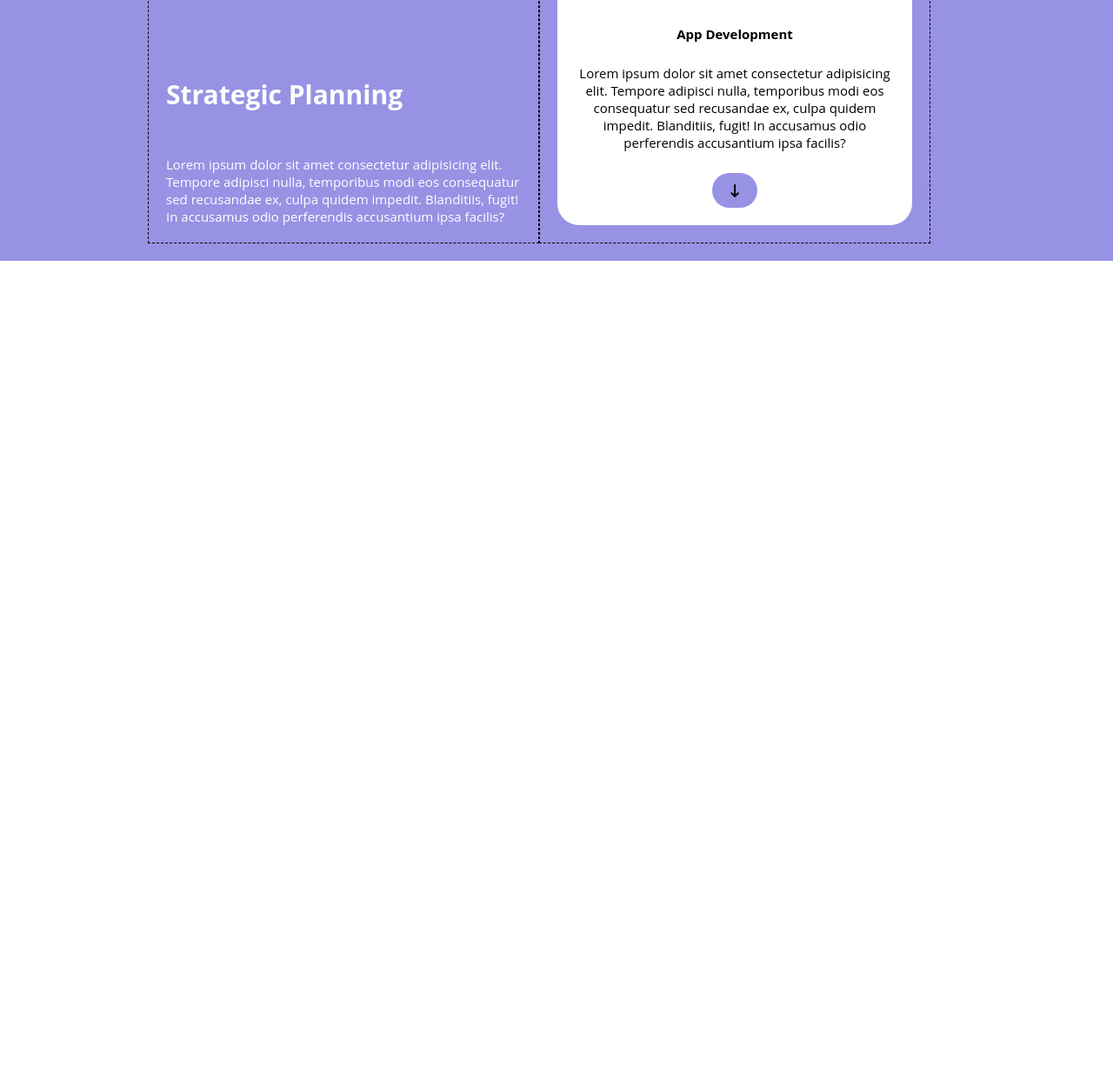
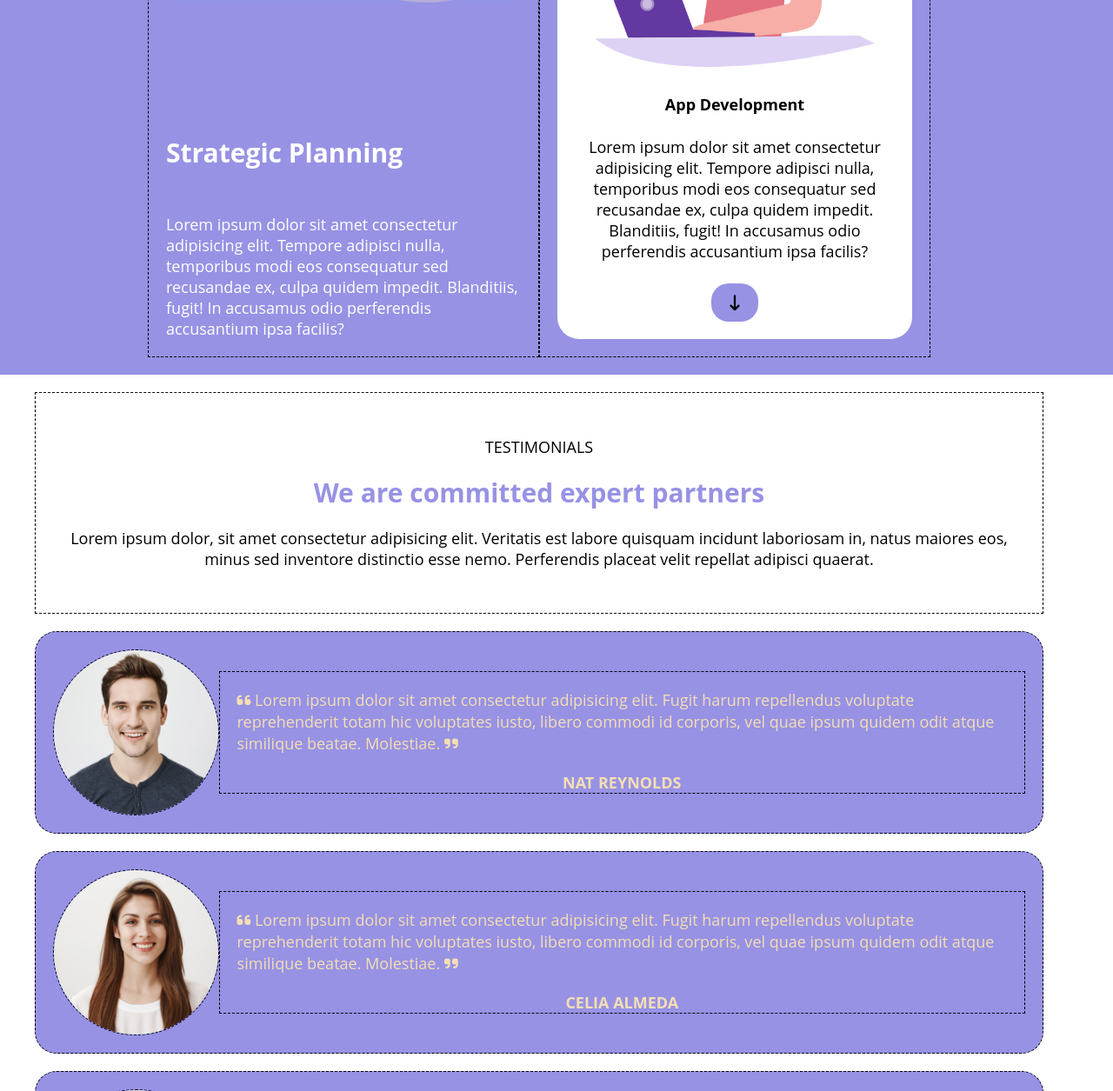
Before and after one commit to giorgettaR/htmlcss-responsive-layout, a plain HTML site: page index.html in a window 1280 px wide. Shown: the part 1545-2800 px from the top of the page at 87% size. Before the commit the page ends 1845 px from the top, so only its background shows below. Drawn offline with Linux system fonts and the light colour scheme.

Commit message:
ADD: html/css - testimonials section FIX: css - body font-size

```diff
--- a/index.html
+++ b/index.html
@@ -98,6 +98,48 @@
             </div>
         </section>
         <section class="testimonials">
+            <div class="container">
+                <div class="row">
+                    <div class="head">
+                        <div class="little">TESTIMONIALS</div>
+                        <div class="title">We are committed expert partners</div>
+                        <div class="hook">Lorem ipsum dolor, sit amet consectetur adipisicing elit. Veritatis est labore quisquam incidunt laboriosam in, natus maiores eos, minus sed inventore distinctio esse nemo. Perferendis placeat velit repellat adipisci quaerat.</div>
+                    </div>
+                    <div class="card flex">
+                        <div class="photo col-4"><img src="./img/testimonial1.jpg" alt=""></div>
+                        <div class="quote">
+                            <div class="text">
+                                <i class="fa-solid fa-quote-left"></i>
+                                Lorem ipsum dolor sit amet consectetur adipisicing elit. Fugit harum repellendus voluptate reprehenderit totam hic voluptates iusto, libero commodi id corporis, vel quae ipsum quidem odit atque similique beatae. Molestiae.
+                                <i class="fa-solid fa-quote-right"></i>
+                            </div>
+                            <div class="name">NAT REYNOLDS</div>
+                        </div>
+                    </div>
+                    <div class="card flex">
+                        <div class="photo"><img src="./img/testimonial2.jpg" alt=""></div>
+                        <div class="quote">
+                            <div class="text">
+                                <i class="fa-solid fa-quote-left"></i>
+                                Lorem ipsum dolor sit amet consectetur adipisicing elit. Fugit harum repellendus voluptate reprehenderit totam hic voluptates iusto, libero commodi id corporis, vel quae ipsum quidem odit atque similique beatae. Molestiae.
+                                <i class="fa-solid fa-quote-right"></i>
+                            </div>
+                                <div class="name">CELIA ALMEDA</div>
+                        </div>
+                    </div>
+                    <div class="card flex">
+                        <div class="photo"><img src="./img/testimonial3.jpg" alt=""></div>
+                        <div class="quote">
+                            <div class="text">
+                                <i class="fa-solid fa-quote-left"></i>
+                                Lorem ipsum dolor sit amet consectetur adipisicing elit. Fugit harum repellendus voluptate reprehenderit totam hic voluptates iusto, libero commodi id corporis, vel quae ipsum quidem odit atque similique beatae. Molestiae.
+                                <i class="fa-solid fa-quote-right"></i>
+                            </div>
+                            <div class="name">BOB ROBERTS</div>
+                        </div>
+                    </div>
+                </div>
+            </div>
         </section>
         <section class="benefits">
         </section>
--- a/style.css
+++ b/style.css
@@ -58,7 +58,7 @@ img {
     @media screen and (min-width: 1200px) {
 
         body {
-            font-size: 15px;
+            font-size: 18px;
         }
         .container {
             width: 1200px;
@@ -269,12 +269,6 @@ body {
 
     /* QUARY PLANNING-------------------------------------------------------- */
 
-        /* IPAD */
-
-        @media screen and (min-width: 768px) and {
-
-        }
-
         /* DESKTOP */
 
         @media screen and (min-width: 1200px) {
@@ -292,6 +286,74 @@ body {
                 padding-bottom: 50px;
             }
         }
+
+/* STYLE TESTIMONIALS ------------------------------------------------------------ */
+
+    .testimonials .row {
+        gap: 20px;
+    }
+
+    .testimonials .head {
+        padding: 50px 20px;
+        text-align: center;
+    }
+
+    .testimonials .title {
+        font-size: 30px;
+        color: rgba(151,146,228,255);
+        padding: 20px 0;;
+    }
+
+    .testimonials .card {
+        background-color: rgba(151,146,228,255);
+        border-radius: 25px;
+        padding: 20px;
+        color: wheat;
+        text-align: center;
+        flex-direction: column;
+        align-items: center;
+    }
+
+    .testimonials .card .photo {
+        width: 200px;
+        aspect-ratio: 1/1;
+        overflow: hidden;
+        border-radius: 50%;
+    }
+
+    .testimonials .card .photo img {
+        width:100%;
+        height:100%;
+        object-fit: cover;
+    }
+
+    .testimonials .card .quote .text {
+        padding: 20px 0;
+    }
+
+    .testimonials .card .quote .name {
+        font-weight: bold;
+    }
+
+    /* QUARY TESTIMONIALS --------------------------------------------------- */
+
+    /* IPAD */
+
+    @media screen and (min-width: 768px) {
+        .testimonials .card {
+            flex-direction: row;
+        }
+        .testimonials .card .photo {
+            width: 400px;
+        }
+        .testimonials .card .quote .text {
+            text-align: left;
+            padding: 20px 20px;
+            line-height: 25px;
+        }
+    }
+
+    /* DESKTOP */
 
 /* ANIMATIONS ------------------------------------------------------------*/
 
```
